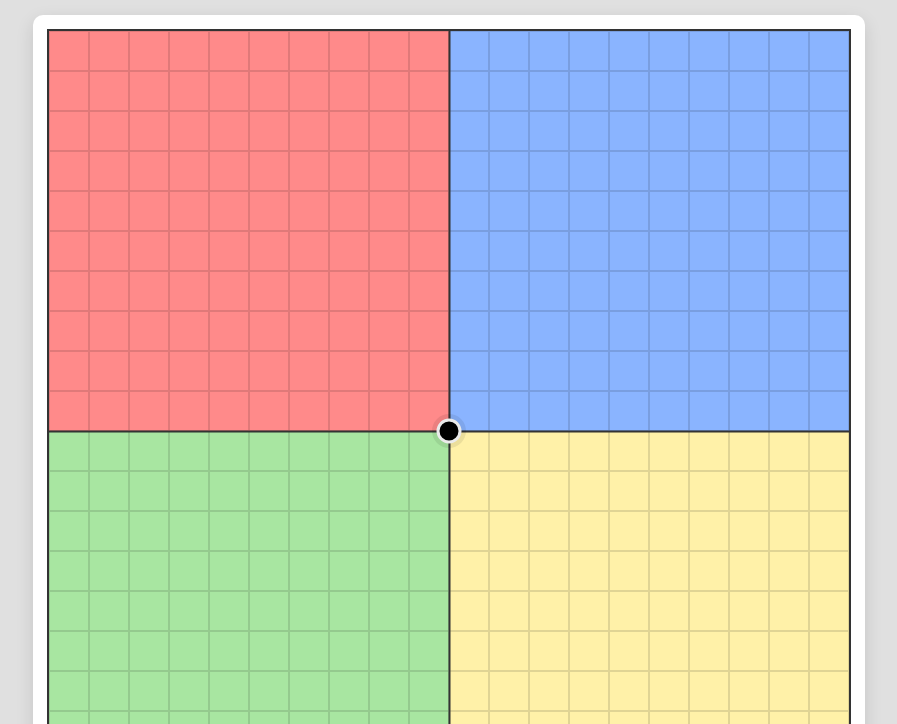
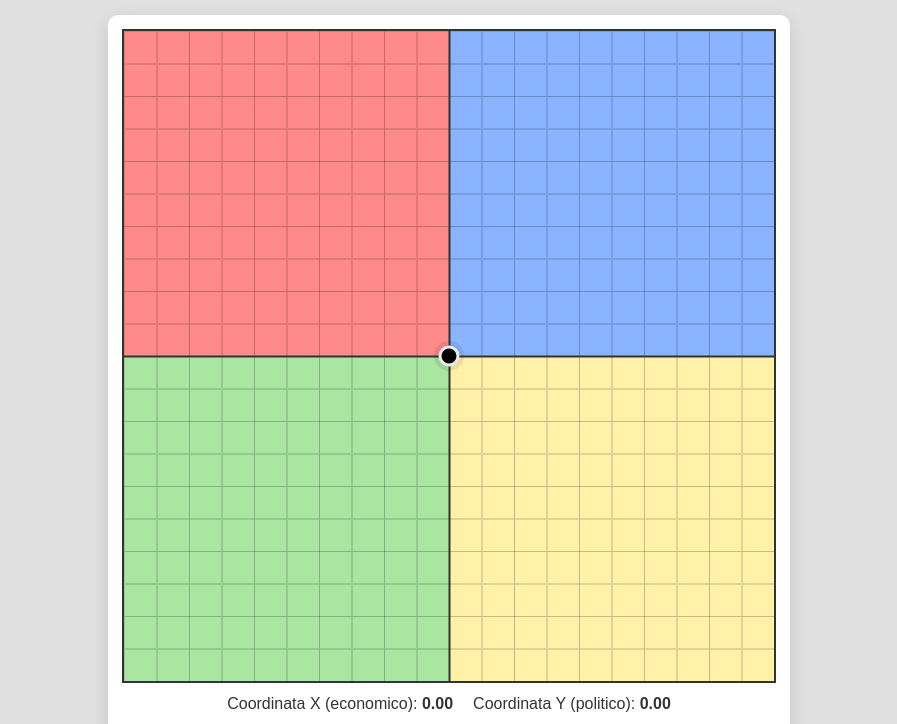
Before and after one commit to SaraLuxemburg36/PoliticalValuesTest, a plain HTML site: page results.html in a window 1280 px wide. Shown: the part 70-794 px from the top of the page, without its empty margins (191-1088 px from the left). Drawn offline with Linux system fonts and the light colour scheme.

Commit message:
Update results.html

```diff
--- a/results.html
+++ b/results.html
@@ -68,7 +68,7 @@
   <h1>I tuoi risultati</h1>
 
   <div class="frame">
-    <canvas id="compass" width="800" height="800" aria-label="Political compass result"></canvas>
+    <canvas id="compass" width="650" height="650" aria-label="Political compass result"></canvas>
 
     <div class="values">
       <div>Coordinata X (economico): <strong id="x-val">0.00</strong></div>
```
